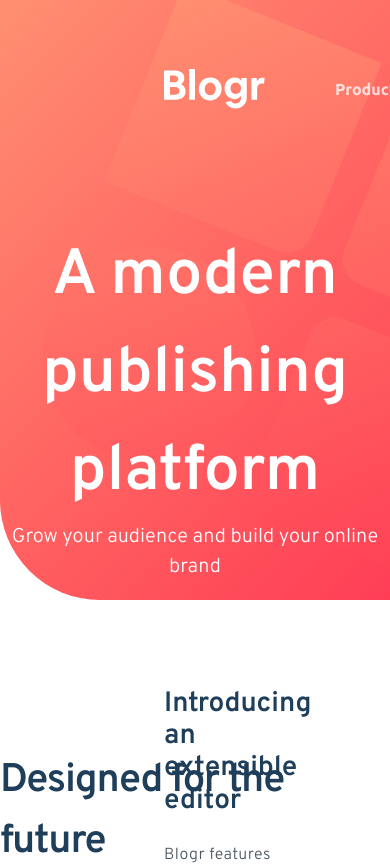
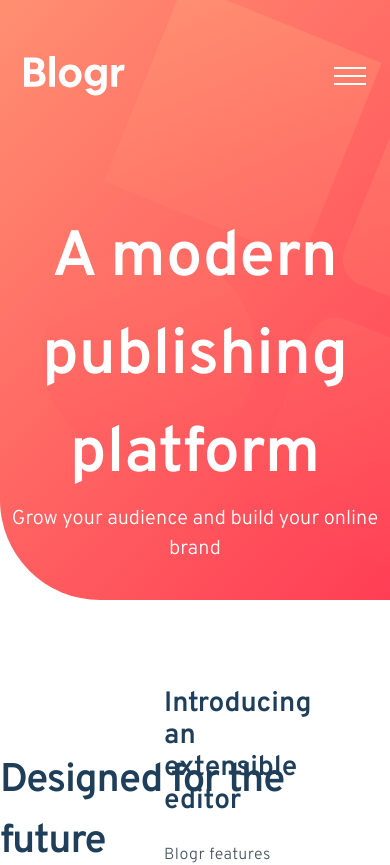
Before and after one commit to babs20/blogr, a React (Create React App) app: page / in a window 390 px wide. Shown: the top 865 px of the page. Built offline with nearby package versions, Linux system fonts and the light colour scheme.

Commit message:
update topnav to include breakpoints

```diff
--- a/src/components/TopNav.tsx
+++ b/src/components/TopNav.tsx
@@ -1,5 +1,6 @@
 import styled from 'styled-components';
 import PillButton from './PillButton';
+import device from '../styles/breakpoints';
 
 const MButton = styled.button`
   background-color: transparent;
@@ -20,7 +21,13 @@ const NavContainer = styled.nav`
   display: flex;
   align-items: center;
   justify-content: space-between;
-  margin: 4rem 10.25rem 0 10.25rem;
+  padding: 3.5rem 1.5rem 0 1.5rem;
+
+  @media ${device.tabletL} {
+    align-items: center;
+    justify-content: space-between;
+    padding: 4rem 10.25rem 0 10.25rem;
+  }
 `;
 
 const Logo = styled.svg`
@@ -28,8 +35,12 @@ const Logo = styled.svg`
 `;
 
 const MenuButtonContainer = styled.div`
-  display: flex;
-  align-items: center;
+  display: none;
+
+  @media ${device.tablet} {
+    display: flex;
+    align-items: center;
+  }
 `;
 
 const NavLeftSide = styled.div`
@@ -64,7 +75,6 @@ export const TopNav = (): JSX.Element => {
             fillRule='nonzero'
           />
         </Logo>
-
         <MenuButtonContainer>
           <MenuButton text='Product' />
           <MenuButton text='Company' />
@@ -80,6 +90,17 @@ export const TopNav = (): JSX.Element => {
         />
         <PillButton text='Sign Up' isSolid={true} padding='1rem 2.5rem' />
       </MenuButtonContainer>
+      <svg
+        width='32'
+        height='18'
+        viewBox='0 0 32 18'
+        fill='none'
+        xmlns='http://www.w3.org/2000/svg'
+      >
+        <rect width='32' height='2' fill='white' />
+        <rect y='8' width='32' height='2' fill='white' />
+        <rect y='16' width='32' height='2' fill='white' />
+      </svg>
     </NavContainer>
   );
 };
```
